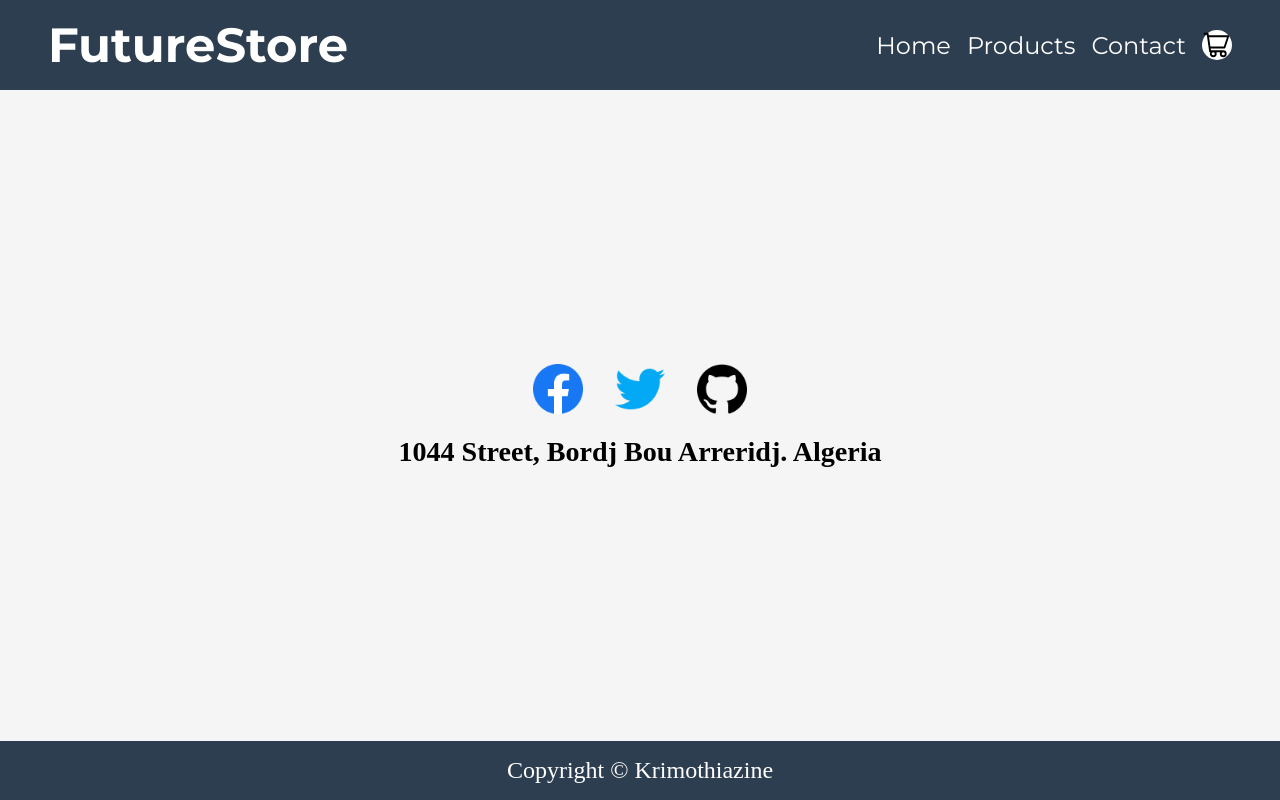
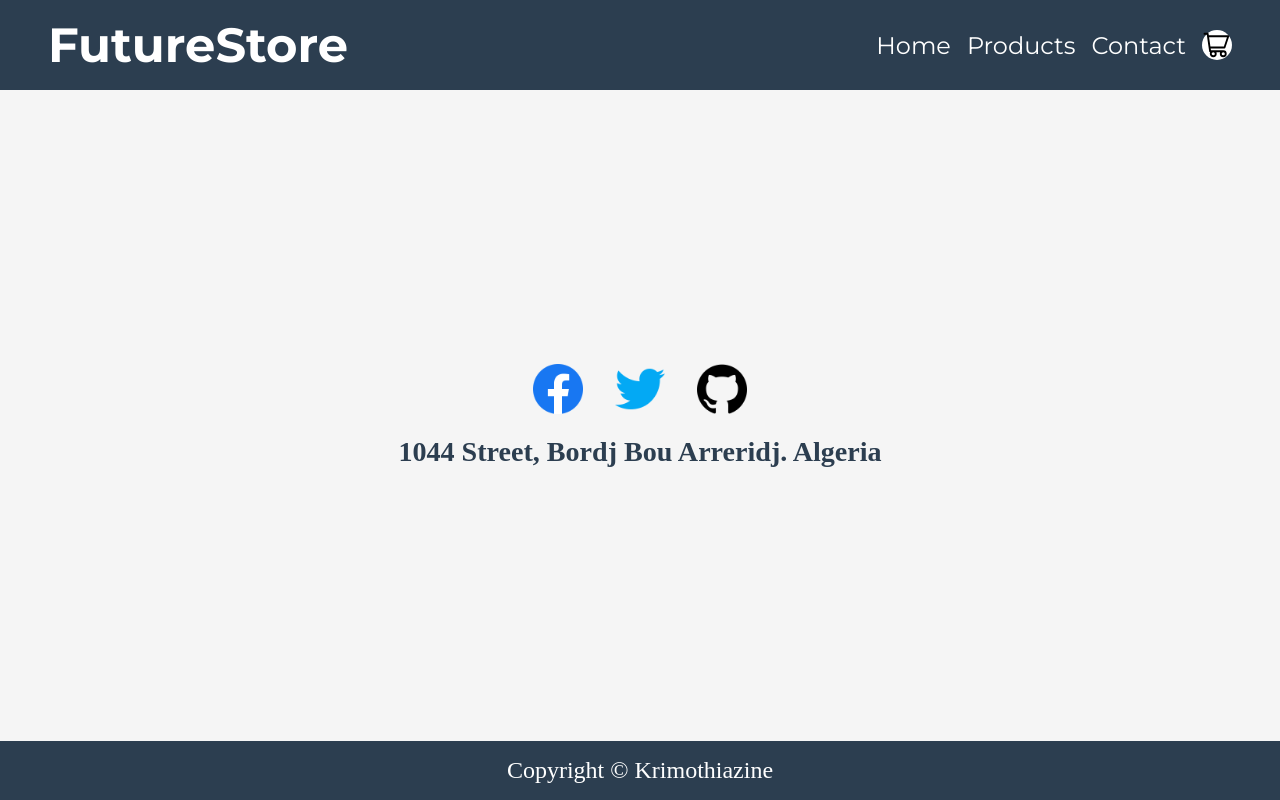
Before and after one commit to Abdelkrim-Saouchi/Shopping-Cart, a React (Create React App) app: page /contact in a window 1280 px wide. Built offline with nearby package versions, Linux system fonts and the light colour scheme.

Commit message:
Enhance contact page design

```diff
--- a/src/App.css
+++ b/src/App.css
@@ -244,6 +244,7 @@ main {
   flex-direction: column;
   justify-content: center;
   align-items: center;
+  color: var(--Primary-Color);
 }
 .social-links {
   display: flex;
@@ -252,7 +253,10 @@ main {
 }
 .social-links img {
   width: 50px;
-  /* margin: 32px; */
+}
+
+.social-links img:is(:hover, :focus) {
+  scale: 1.1;
 }
 
 /*-------------------------*/
```
